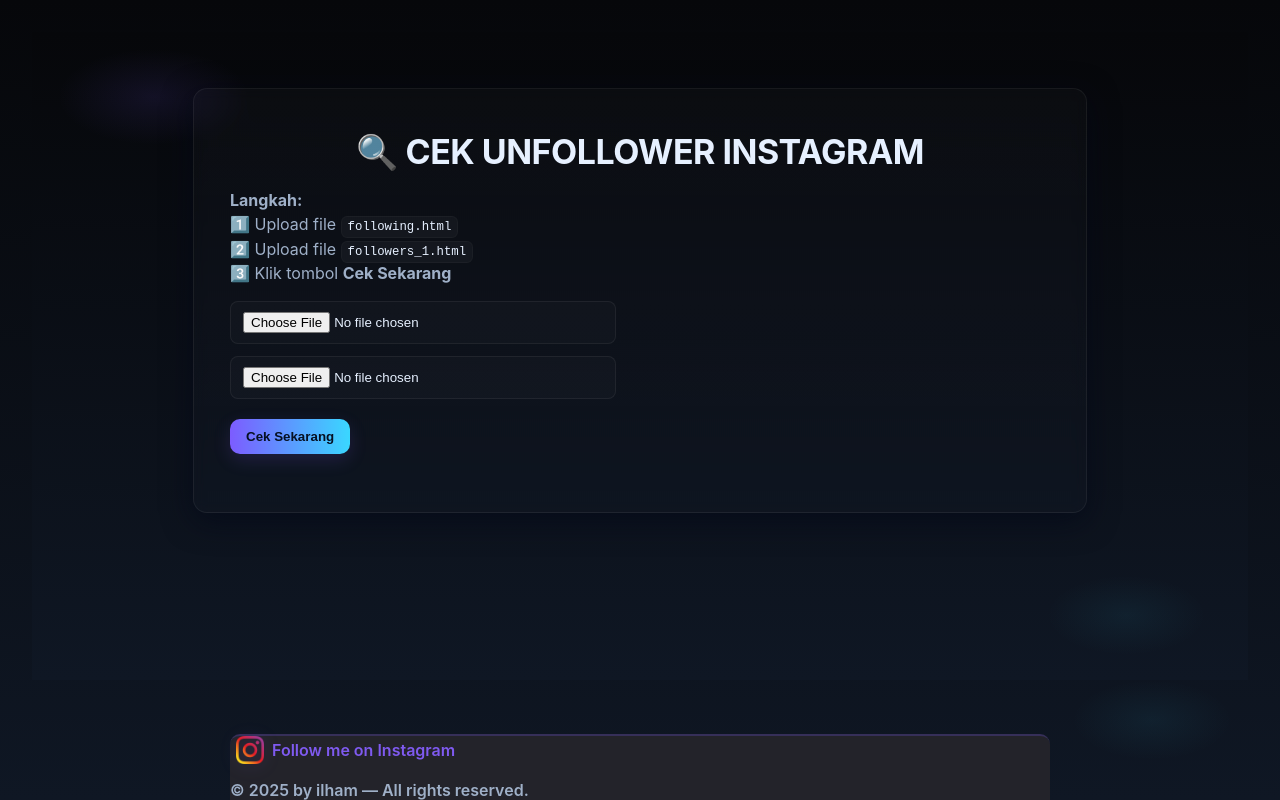
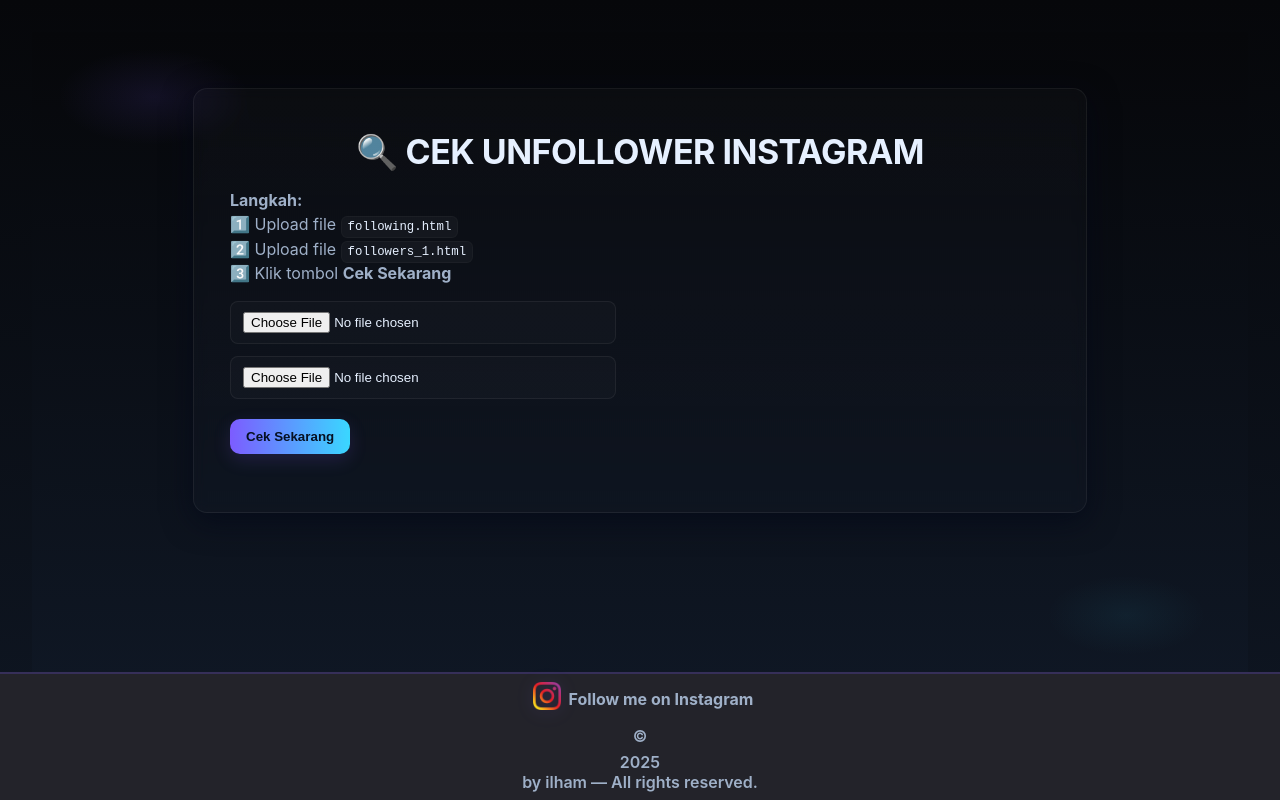
Before and after one commit to ilhm18/cek-unfoll, a plain HTML site: page index.html in a window 1280 px wide. Drawn offline with Linux system fonts and the light colour scheme.

Commit message:
Update index.html

```diff
--- a/index.html
+++ b/index.html
@@ -310,15 +310,40 @@
         pointer-events: auto;
       }
       .site-footer > .footer-inner {
-        max-width: 820px;
+        /* make the footer span the full viewport width (edge-to-edge)
+           reduce height so it reads like a horizontal rectangle */
+        max-width: none;
         width: 100%;
-        margin: 0 16px;
-        border-radius: 10px 10px 0 0;
-        /* match theme: subtle accent line instead of bright yellow */
+        margin: 0;
+        border-radius: 0;
+        /* subtle accent line */
         border-top: 2px solid rgba(124,92,255,0.22);
         background: #23232a;
         color: var(--muted);
+        /* keep content centered horizontally and vertically but keep footer short */
+        display: flex;
+        flex-direction: column;
+        align-items: center;
+        justify-content: center;
+        padding: 8px 16px;
+        text-align: center;
+        box-sizing: border-box;
       }
+      /* keep the clickable IG link compact and centered */
+      .site-footer .ig-link{
+        display:inline-flex;
+        align-items:center;
+        gap:8px;
+        text-decoration: none;
+      }
+      .site-footer .ig-link img{ /* ensure image sits nicely and is vertically centered */
+        height:28px;
+        width:28px;
+        vertical-align:middle;
+        margin: 0;
+      }
+      .site-footer .ig-link-text{ color:var(--accent-2); font-weight:700 }
+      .site-footer .footer-inner p, .site-footer .footer-inner span{ margin-top:6px; color:var(--muted) }
       .site-footer a {
         color: var(--accent-2);
         text-decoration: none;
```
